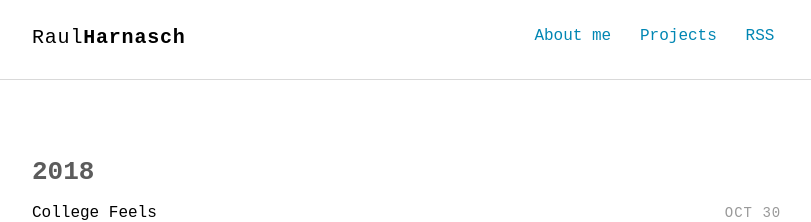
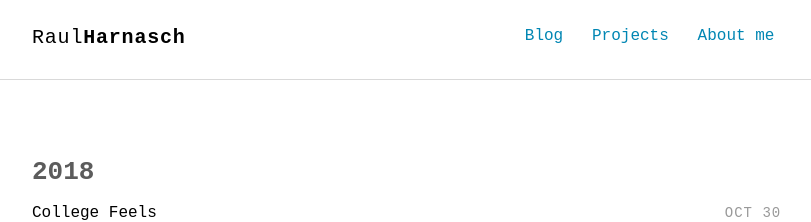
Before and after one commit to raulium/raulium.github.io, a Jekyll site: the page built from index.html, in a window 1280 px wide. Shown: the top 222 px of the page, without its empty margins (232-1043 px from the left). Built offline with Jekyll 4.4.1, drawn with Linux system fonts in a browser that asks for light colours; some web fonts are replaced.

Commit message:
fixing nav

```diff
--- a/_includes/nav.html
+++ b/_includes/nav.html
@@ -3,9 +3,9 @@
   <div class="container">
     <h1 class="logo"><a href="{{ '/' | prepend: site.baseurl | prepend: site.url }}">{{ site.title_left }}<span>{{ site.title_right }}</span></a></h1>
     <ul class="navbar">
+      <li><a href="{{ '/' | prepend: site.baseurl | prepend: site.url }}">Blog</a></li>
+      <li><a href="{{ '/projects' | prepend: site.baseurl | prepend: site.url }}">Projects</a></li>
       <li><a href="{{ '/about' | prepend: site.baseurl | prepend: site.url }}">About me</a></li>
-      <li><a href="{{ '/projects' | prepend: site.baseurl | prepend: site.url }}">Projects</a></li>
-      <li><a href="{{ "/feed.xml" | prepend: site.baseurl | prepend: site.url }}" target="_blank">RSS</a></li>
     </ul>
   </div>
 </nav>
```
